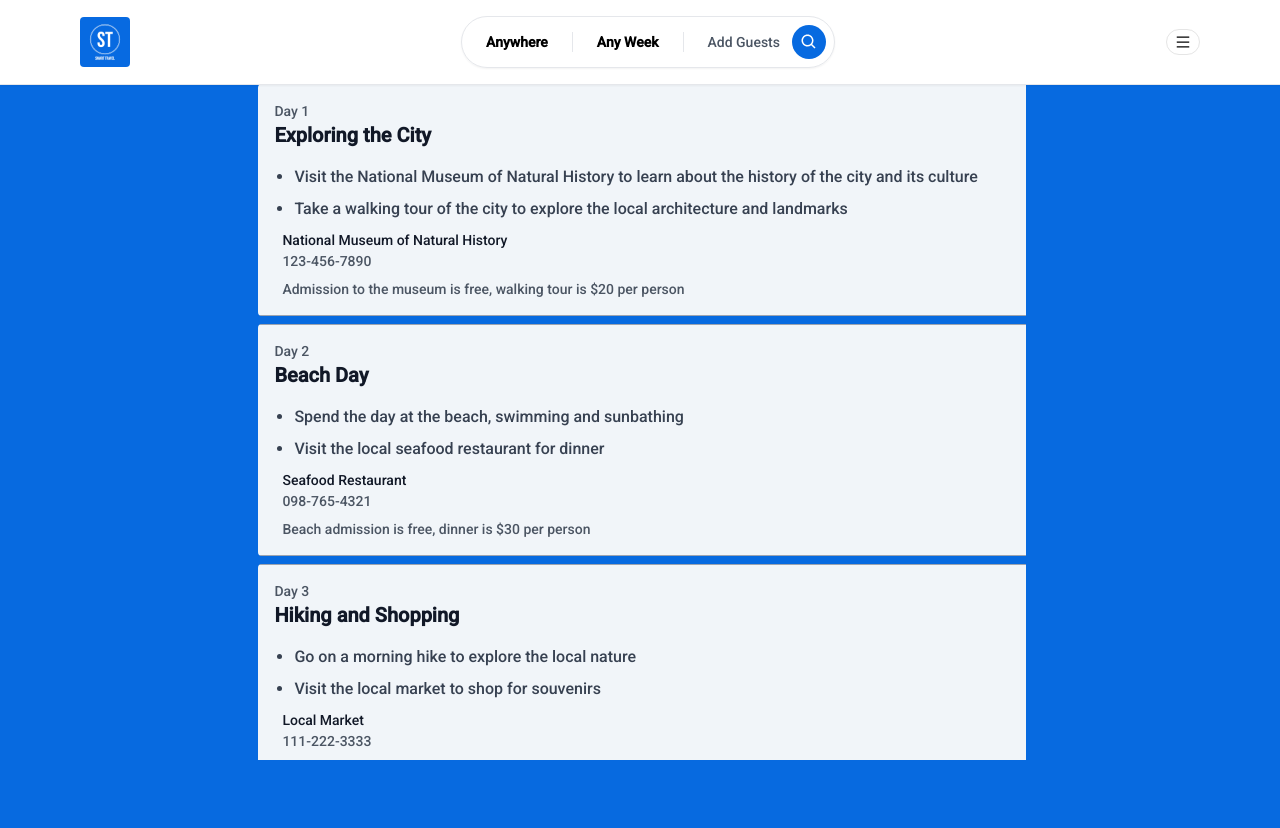
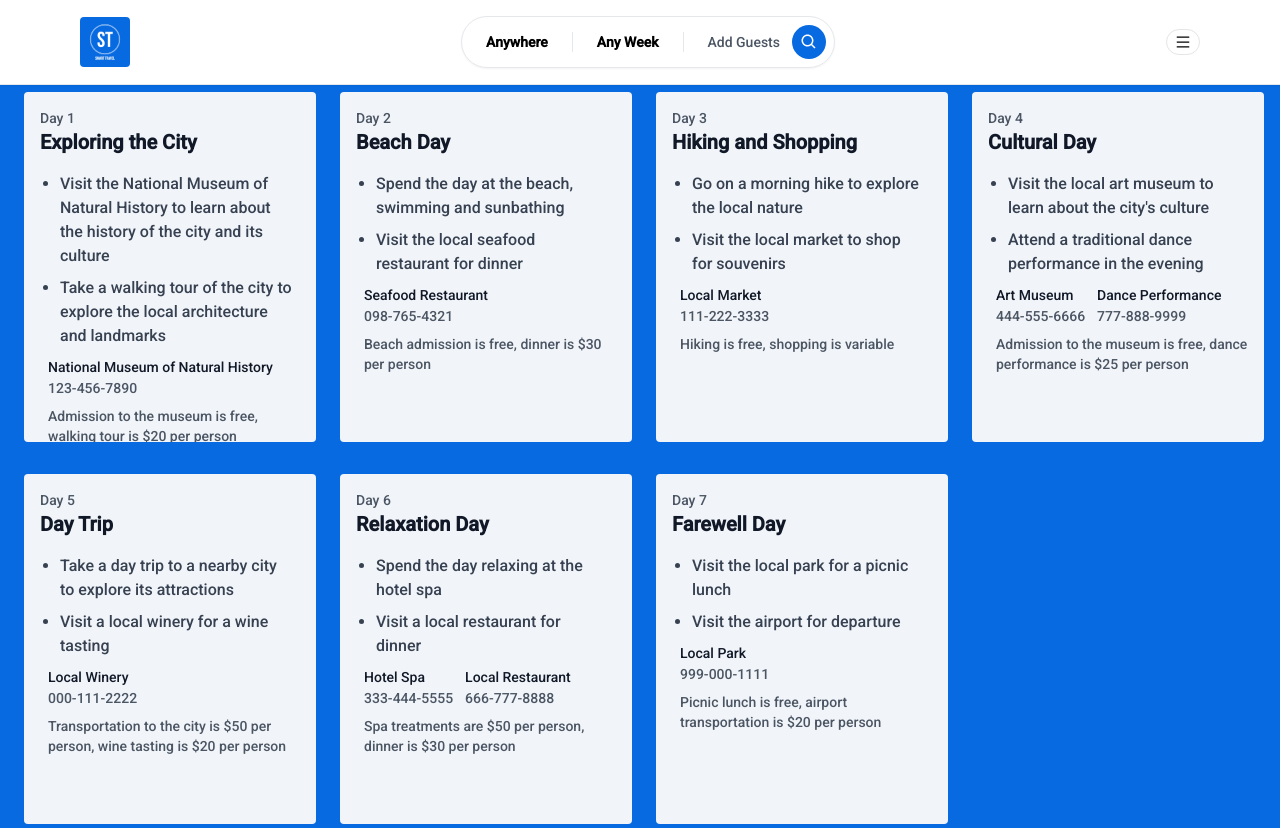
Before and after one commit to PhatStraw/smart-planner, a Next.js app: page / in a window 1280 px wide. Before the commit the page ends 800 px from the top, so only its background shows below. Built offline with nearby package versions, Linux system fonts and the light colour scheme; what world-countries would draw is missing.

Commit message:
style-cards

```diff
--- a/components/card.js
+++ b/components/PlanCard.js
@@ -1,7 +1,7 @@
 export default function PlanCard(props) {
     return (
-        <div className="w-full h-full rounded m-1 overflow-y-auto">
-            <div className="border w-full border-gray-400 lg:border-l-0 lg:border-t lg:border-gray-400 bg-slate-100 rounded lg:rounded-none lg:rounded-r p-4 flex flex-col justify-between leading-normal">
+        <div className="rounded overflow-y-auto m-1 bg-slate-100 border-gray-400 w-[100%] md:h-[350px]">
+            <div className="w-full rounded p-4 flex flex-col justify-between leading-normal">
                 <div className="mb-2">
                     <p className="text-sm text-gray-600 flex items-center">
                         Day {props.day}
--- a/pages/index.js
+++ b/pages/index.js
@@ -1,11 +1,8 @@
-import Head from 'next/head'
 import ky from 'ky';
 import Loader from 'components/components/loader';
-import Nav from 'components/components/nav';
-import SideBar from 'components/components/sidebar';
-import toast, { Toaster } from 'react-hot-toast';
-import PlanCard from 'components/components/card';
-import React, { useEffect, useMemo, useState } from "react";
+import toast from 'react-hot-toast';
+import PlanCard from 'components/components/PlanCard';
+import React, { useEffect, useState } from "react";
 import NavBar from 'components/components/navbar/newNav';
 import { useRouter } from 'next/router'
 
@@ -64,13 +61,6 @@ const welcome =  [
 function Home() {
   const router = useRouter()
   const queryParams = router.query
-  const [destination, setDestination] = useState()
-  const [activity, setActivity] = useState("")
-  const [startDate, setStartDate] = useState("")
-  const [endDate, setEndDate] = useState("")
-  const [budget, setBudget] = useState()
-  const [interest, setInterest] = useState([])
-  const [sideNote, setSideNote] = useState(" ")
   const [loading, setLoading] = useState(false)
   const [plan, setPlan] = useState()
 
@@ -84,10 +74,10 @@ function Home() {
             // roomCount,
             // guestCount,
             // bathroomCount,
+            // category,
             locationValue,
             startDate,
             endDate,
-            category,
             activity,
             budget,
             interest,
@@ -101,7 +91,7 @@ function Home() {
               budget, interest, sideNote
             }
           }).json();
-          console.log(response)
+
           setLoading(false);
           const data = JSON.parse(response.data).itinerary;
           setPlan(data);
@@ -123,6 +113,7 @@ function Home() {
         }
       );
     };
+
     if(queryParams.locationValue){
       makePlans(queryParams)
     }
@@ -131,16 +122,11 @@ function Home() {
 
   return (
 
-    <div className="flex flex-no-wrap">
-      {/* <!-- Sidebar starts -->*/}
-        <NavBar />
-      {/* <!-- Sidebar ends -->*/}
-      <div className="container mx-auto py-10 h-[100vh] md:w-4/5 w-11/12 overflow-hidden">
-        <div className="w-full h-[100%] rounded">
-        <h3 className='w-full text-center text-5xl md:hidden'>Smart Travel</h3>
-          <div className="container mx-auto py-10 h-full md:w-4/5 w-11/12 px-6 overflow-hidden overflow-y-auto">
+    <div className="w-[100vw]">
+      <NavBar />
+      <div className="pt-20 px-5 w-[100%] h-full overflow-hidden ">
             {!loading ? (
-              <div className="w-full flex flex-col flex-grow  overflow-auto mb-2 text-white">
+              <div className="w-[100%] pt-2 grid md:grid-cols-2 lg:grid-cols-3 xl:grid-cols-4 gap-1 md:gap-2 lg:gap-4 xl:gap-6 text-white">
                 {!plan ? (
                   <>
                     {!welcome ? (<div className='flex flex-col justify-center h-full w-full text-white'>
@@ -148,7 +134,7 @@ function Home() {
                         Welcome To Smart Travel: The AI Travel Planner!
                       </h1>
                       <br></br>
-                      <div className='text-center  text-xl lg:text-xl'>Select the options to your left...</div>
+                      <div className='text-center text-xl lg:text-xl'>Select the options to your left...</div>
                     </div>) : (
                       welcome.map((i) => (
                         <PlanCard key={i.day} day={i.day} title={i.title} description={i.description} cost={i.cost} contact={i.contact} number={i.number} />
@@ -161,9 +147,7 @@ function Home() {
               </div>) : (
               <Loader type="balls" color="white" />
             )}
-          </div>
         </div>
-      </div>
     </div>
   );
 
```
